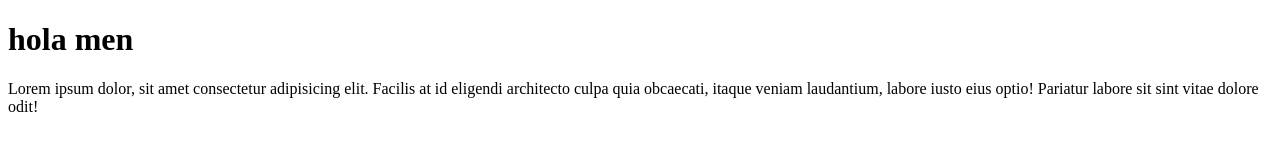
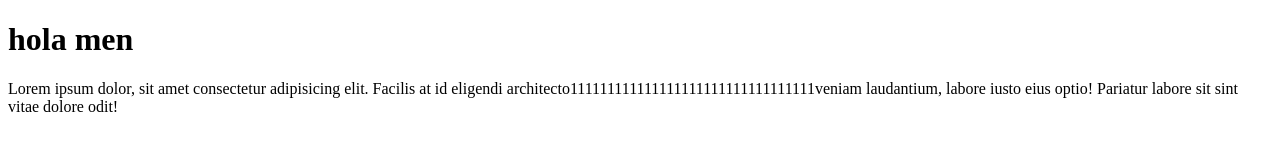
Before and after one commit to BrandonCalderon77/brandon, a plain HTML site: page index.html in a window 1280 px wide. Drawn offline with Linux system fonts and the light colour scheme.

Commit message:
agregue 111

```diff
--- a/index.html
+++ b/index.html
@@ -7,7 +7,7 @@
 </head>
 <body>
     <h1>hola men</h1>
-    <p>Lorem ipsum dolor, sit amet consectetur adipisicing elit. Facilis at id eligendi architecto culpa quia obcaecati, itaque veniam laudantium, labore iusto eius optio! Pariatur labore sit sint vitae dolore odit!</p>
+    <p>Lorem ipsum dolor, sit amet consectetur adipisicing elit. Facilis at id eligendi architecto111111111111111111111111111111111veniam laudantium, labore iusto eius optio! Pariatur labore sit sint vitae dolore odit!</p>
 
 
 </body>
```
